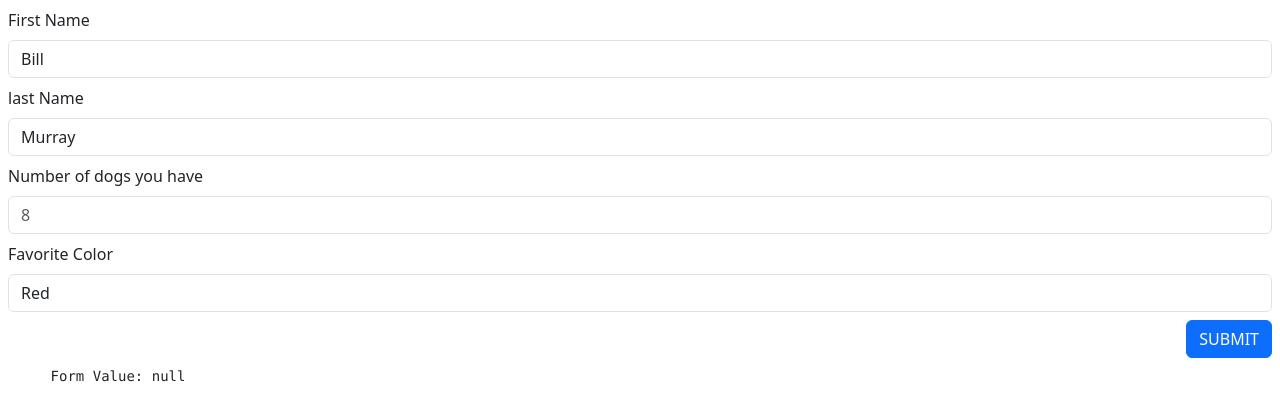
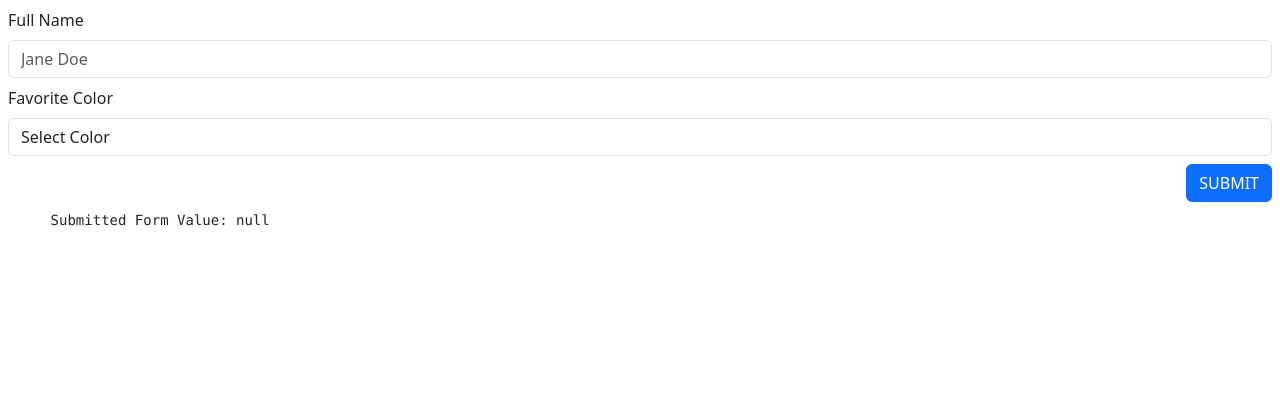
Before and after one commit to nayfin/stackblitz-metangular, an Angular app: page / in a window 1280 px wide. Shown: the top 420 px of the page. Built offline with nearby package versions, Linux system fonts and the light colour scheme.

Commit message:
trimming and organizing for demo

```diff
--- a/src/main.ts
+++ b/src/main.ts
@@ -11,12 +11,11 @@ import { JsonPipe } from '@angular/common';
   template: `
     <metangular-form
      [config]="formConfig"
-     [value]="initialValue"
      (formSubmit)="handleFormSubmit($event)"
-    ></metangular-form>
+    />
 
     <pre>
-      Form Value: {{ latestFormValue() | json }}
+      Submitted Form Value: {{ latestFormValue() | json }}
     </pre>
   `,
 })
@@ -26,23 +25,9 @@ export class App {
       {
         fieldType: 'input', // Render an input element
         inputType: 'text', // Of type 'text'
-          controlName: 'firstName', // Bind the element's value to 'fullName' property of the formGroup
-          label: 'First Name', // the label to display in the UI
-          placeholder: 'Jane', // Placeholder text before a user starts typing
-        },
-        {
-          fieldType: 'input', // Render an input element
-          inputType: 'text', // Of type 'text'
-          controlName: 'lastName', // Bind the element's value to 'fullName' property of the formGroup
-          label: 'last Name', // the label to display in the UI
-          placeholder: 'Doe', // Placeholder text before a user starts typing
-        },
-        {
-          fieldType: 'input', // Render an input element
-          inputType: 'number', // Of type 'text'
-          controlName: 'dogCount', // Bind the element's value to 'fullName' property of the formGroup
-          label: 'Number of dogs you have', // the label to display in the UI
-          placeholder: '8', // Placeholder text before a user starts typing
+        controlName: 'fullName', // Bind the element's value to 'fullName' property of the formGroup
+        label: 'Full Name', // the label to display in the UI
+        placeholder: 'Jane Doe', // Placeholder text before a user starts typing
       },
       {
         fieldType: 'select', // Render a select element
@@ -70,16 +55,31 @@ export class App {
   latestFormValue = signal<unknown>(null);
 
   initialValue = {
-    firstName: 'Bill',
-    lastName: 'Murray',
+    firstName: 'Rick',
+    lastName: 'Moranis',
     dogs: 2,
     favoriteColor: 'red'
   }
 
   handleFormSubmit(value: unknown) {
-    console.log({value})
     this.latestFormValue.set(value)
   }
 }
 
 bootstrapApplication(App);
+
+
+// {
+//   fieldType: 'input', // Render an input element
+//   inputType: 'text', // Of type 'text'
+//   controlName: 'firstName', // Bind the element's value to 'fullName' property of the formGroup
+//   label: 'First Name', // the label to display in the UI
+//   placeholder: 'Jane', // Placeholder text before a user starts typing
+// },
+// {
+//   fieldType: 'input', // Render an input element
+//   inputType: 'text', // Of type 'text'
+//   controlName: 'lastName', // Bind the element's value to 'fullName' property of the formGroup
+//   label: 'Last Name', // the label to display in the UI
+//   placeholder: 'Doe', // Placeholder text before a user starts typing
+// },
--- a/src/metangular-forms/fields/abstract-control-field.ts
+++ /dev/null
@@ -1,25 +0,0 @@
-import { Directive, computed, input } from '@angular/core';
-import { FormGroup } from '@angular/forms';
-import { ControlValue } from '../models';
-
-@Directive({
-  standalone: true,
-})
-export class AbstractControlField<CT, VT = ControlValue> {
-  /**
-   * The default properties that a user shouldn't have to pass
-   */
-  defaultConfig!: Partial<CT>;
-  /**
-   * Configuration passed by consumer
-   */
-  config = input.required<Partial<CT>>();
-  /**
-   * Configuration used by component with default config and passed configuration;
-   */
-  computedConfig = computed<Required<CT>>(
-    () => ({ ...this.defaultConfig, ...this.config()} as Required<CT>)
-  );
-  parentFormGroup = input.required<FormGroup>();
-  value = input<VT | null>(null);
-}
--- a/src/metangular-forms/fields/field-renderer.directive.ts
+++ b/src/metangular-forms/fields/field-renderer.directive.ts
@@ -11,17 +11,16 @@ import { FormGroup } from '@angular/forms';
 
 import {
   ControlFieldConfigs,
-  ControlValue,
 } from '../models';
 
 import type { InputComponent } from './input/input-control-field.component';
 import type { SelectComponent } from './select/select-control-field.component';
 
+/**
+ * Record of the form field components to render
+ */
 export const FIELD_COMPONENTS = {
-  input: () =>
-    import('./input/input-control-field.component').then(
-      ({ InputComponent }) => InputComponent
-    ),
+  input: () => import('./input/input-control-field.component').then(({ InputComponent }) => InputComponent),
   select: () => import('./select/select-control-field.component').then(({ SelectComponent }) => SelectComponent),
 };
 
@@ -38,7 +37,7 @@ export type FieldComponentType = InputComponent | SelectComponent
   standalone: true,
 })
 export class FieldRendererDirective implements OnInit {
-  private container: ViewContainerRef = inject(ViewContainerRef);
+
   /**
    * The config for the form field to render
    */
@@ -47,18 +46,21 @@ export class FieldRendererDirective implements OnInit {
    * The form group to add the control to
    */
   @Input({ required: true }) group!: FormGroup;
-
-  value = input<ControlValue>();
-
+  /**
+   * Used to render the appropriate component
+   */
+  private container: ViewContainerRef = inject(ViewContainerRef);
+  /**
+   * the ComponentRef of the field being rendered
+   */
   componentRef!: ComponentRef<FieldComponentType>;
 
   async ngOnInit() {
     /**
      * create component and passes the field's config and the form group to the inputs
      */
-    const component = await FIELD_COMPONENTS[
-      this.config.fieldType
-    ]();
+    const component = await FIELD_COMPONENTS[this.config.fieldType]();
+
     this.componentRef =
       this.container.createComponent<FieldComponentType>(component);
 
--- a/src/metangular-forms/fields/input/input-control-field.component.ts
+++ b/src/metangular-forms/fields/input/input-control-field.component.ts
@@ -1,7 +1,6 @@
-import { ChangeDetectionStrategy, Component } from '@angular/core';
+import { ChangeDetectionStrategy, Component, computed, input } from '@angular/core';
 import { InputFieldConfig } from '../../models';
-import { ReactiveFormsModule } from '@angular/forms';
-import { AbstractControlField } from '../abstract-control-field';
+import { FormGroup, ReactiveFormsModule } from '@angular/forms';
 
 /**
  * Input control rendered by Iris Form Builder
@@ -26,8 +25,23 @@ import { AbstractControlField } from '../abstract-control-field';
   styles: [],
   changeDetection: ChangeDetectionStrategy.OnPush,
 })
-export class InputComponent extends AbstractControlField<InputFieldConfig, string> {
-  override defaultConfig: Partial<InputFieldConfig> = {
+export class InputComponent {
+  /**
+   * Configuration passed by consumer
+   */
+  config = input.required<Partial<InputFieldConfig>>();
+  /**
+   * The default properties that a user shouldn't have to pass
+   */
+  defaultConfig: Partial<InputFieldConfig> = {
     inputType: 'text',
   };
+  /**
+   * Configuration used by component with default config and passed configuration;
+   */
+  computedConfig = computed<Required<InputFieldConfig>>(
+    () => ({ ...this.defaultConfig, ...this.config()} as Required<InputFieldConfig>)
+  );
+  parentFormGroup = input.required<FormGroup>();
+  value = input<string | null>(null);
 }
--- a/src/metangular-forms/fields/select/select-control-field.component.ts
+++ b/src/metangular-forms/fields/select/select-control-field.component.ts
@@ -1,8 +1,6 @@
-import { ChangeDetectionStrategy, Component } from '@angular/core';
-import { AsyncPipe } from '@angular/common';
+import { ChangeDetectionStrategy, Component, computed, input } from '@angular/core';
 
-import { ReactiveFormsModule } from '@angular/forms';
-import { AbstractControlField } from '../abstract-control-field';
+import { FormGroup, ReactiveFormsModule } from '@angular/forms';
 import { SelectFieldConfig } from '../../models';
 
 export const defaultSelectFieldConfig: Partial<SelectFieldConfig> = {};
@@ -11,11 +9,9 @@ export const defaultSelectFieldConfig: Partial<SelectFieldConfig> = {};
  * Select control rendered by Iris Form Builder
  */
 @Component({
-  selector: 'fico-ifb-select',
+  selector: 'metangular-select',
   standalone: true,
-  imports: [
-    ReactiveFormsModule,
-  ],
+  imports: [ReactiveFormsModule],
   template: `
     <div [formGroup]="parentFormGroup()" class="m-2">
     <label class="form-label">{{computedConfig().label}}</label>
@@ -35,9 +31,22 @@ export const defaultSelectFieldConfig: Partial<SelectFieldConfig> = {};
   styles: [],
   changeDetection: ChangeDetectionStrategy.OnPush,
 })
-export class SelectComponent extends AbstractControlField<
-  SelectFieldConfig,
-  unknown[]
-> {
-  override defaultConfig: Partial<SelectFieldConfig> = defaultSelectFieldConfig;
+export class SelectComponent {
+    /**
+     * Configuration passed by consumer
+     */
+    config = input.required<Partial<SelectFieldConfig>>();
+    /**
+     * The default properties that a user shouldn't have to pass
+     */
+    defaultConfig!: Partial<SelectFieldConfig>;
+    /**
+     * Configuration used by component with default config and passed configuration;
+     */
+    computedConfig = computed<Required<SelectFieldConfig>>(
+      () => ({ ...this.defaultConfig, ...this.config()} as Required<SelectFieldConfig>)
+    );
+    parentFormGroup = input.required<FormGroup>();
+
+    value = input<unknown[] | null>(null);
 }
--- a/src/metangular-forms/metangular-form.ts
+++ b/src/metangular-forms/metangular-form.ts
@@ -6,7 +6,7 @@ import {
   ElementRef,
   ChangeDetectionStrategy,
   input,
-  effect,
+  effect
 } from '@angular/core';
 import { ReactiveFormsModule, FormGroup, FormControl } from '@angular/forms';
 import { Observable } from 'rxjs';
@@ -19,19 +19,16 @@ import { BaseFormGroupConfig, ControlFieldConfigs, ControlGroupValue, ControlVal
   template: `
     <form
       class="crispr-form"
-      [formGroup]="form()"
+      [formGroup]="form"
       (ngSubmit)="handleSubmit()"
       #ngFormElement="ngForm">
       @if(config().fields.length > 0) {
         @for (field of config().fields; track $index) {
-          <ng-container fieldRenderer [value]="field" [config]="field" [group]="form()">
+          <ng-container fieldRenderer [config]="field" [group]="form">
           </ng-container>
         }
-        <!-- programmatically clicked when triggerSubmit function called.
-        Uses a hidden button with type="submit" because it will trigger both native form submit event
-        (which the error handler has to listen for) and ngSubmit event  -->
         <div class="d-flex m-2 justify-content-end">
-          <button class="btn btn-primary" #submitTrigger type="submit">SUBMIT</button>
+          <button class="btn btn-primary" type="submit">SUBMIT</button>
         </div>
       } @else {
         <div class="d-flex w-100 p-2">
@@ -48,42 +45,46 @@ import { BaseFormGroupConfig, ControlFieldConfigs, ControlGroupValue, ControlVal
   ],
 })
 export class MetangularFormComponent {
+  /**
+   * The configuration for the form to be rendered
+   */
   config = input.required<BaseFormGroupConfig>();
 
-  // if no form has been passed in by the consuming component, we create an empty group to build out the form
-  form = input<FormGroup>(new FormGroup({}));
-
+  /**
+   * Optional initial values to populate form
+   * Keys of record need match controlName of field to populate
+   */
   value = input<ControlGroupValue | undefined>();
 
+  /**
+   * An Angular FormGroup to tie form fields to
+   */
+  form = new FormGroup({});
+
+  /**
+   * Emits form value when ngSubmit is triggered
+   */
   @Output() formSubmit = new EventEmitter<unknown>();
-  // proxy value and status change events through to consuming component
-  @Output() valueChanges: Observable<any> = this.form().valueChanges;
-  @Output() statusChanges: Observable<string> = this.form().statusChanges;
+
   /**
-   * This is used to trigger submits via a hidden button in the form, which
-   * triggers ngSubmit so that the form's status get's updated
+   * Emits value of form each time it changes
    */
-  @ViewChild('submitTrigger') submitTrigger!: ElementRef<HTMLButtonElement>;
+  @Output() valueChanges: Observable<any> = this.form.valueChanges;
+  /**
+   * Emits status of form each time it changes
+   */
+  @Output() statusChanges: Observable<string> = this.form.statusChanges;
 
   constructor() {
     effect(() => {
-      buildFormGroupFromConfig(this.config(), this.value(), this.form());
+      buildFormGroupFromConfig(this.config(), this.value(), this.form);
     });
   }
   /**
    * internal handling of submit trigger
    */
   handleSubmit() {
-    // ensure form errors are triggered on submit
-    this.form().markAllAsTouched();
-    // emit the whole form
-    this.formSubmit.emit(this.form().value);
-  }
-  /**
-   * clicks a hidden submit button on the form which triggers the ngSubmit event and updates the form's status
-   */
-  triggerSubmit() {
-    this.submitTrigger.nativeElement.click();
+    this.formSubmit.emit(this.form.value);
   }
 }
 
@@ -100,32 +101,21 @@ export function buildFormGroupFromConfig(
   group: FormGroup = new FormGroup({}),
 ) {
   config.fields.forEach((controlConfig: ControlFieldConfigs) => {
-    // then add a control to the group using the controlName from configuration
-    const { controlName } = controlConfig;
+    // Deconstruct the config
+    const { controlName, validators } = controlConfig;
+    // check if a form control already exists on the form group
     const existingControl = group.get(controlName);
+    // If a value was passed for this control then use it otherwise use null
     const controlValue = (value && (value as any)[controlName]) ?? null;
     if (existingControl) {
       existingControl.setValue(controlValue);
+      existingControl.setValidators(validators || []);
     } else {
-      // Otherwise, default to null
-      const control = createControlForType(controlConfig, controlValue);
+      // Otherwise, default create a control and add it to
+      const control = new FormControl(controlValue || null, validators);
       group.addControl(controlName, control);
     }
-    // if there's a value object and it has a non-null/undefined value for this field use it.
   });
 
   return group;
 }
-
-/**
- * Analyze the config and build a form control to spec. Notice we don't use FormBuilder here
- * as we want to keep this function pure.
- * @param controlConfig the configuration object for the control to build
- * @param value an initial value to use if passed in
- */
-export function createControlForType(controlConfig: ControlFieldConfigs, value: ControlValue = null) {
-  // build form control out based on the control type
-  const control = new FormControl(value || null);
-
-  return control;
-}
```
Also changed, not shown: src/assets/github-qr.png (added), 1 other file (tests, documents, lock files or other folders). Lines whose indentation alone changed are shown as unchanged.
